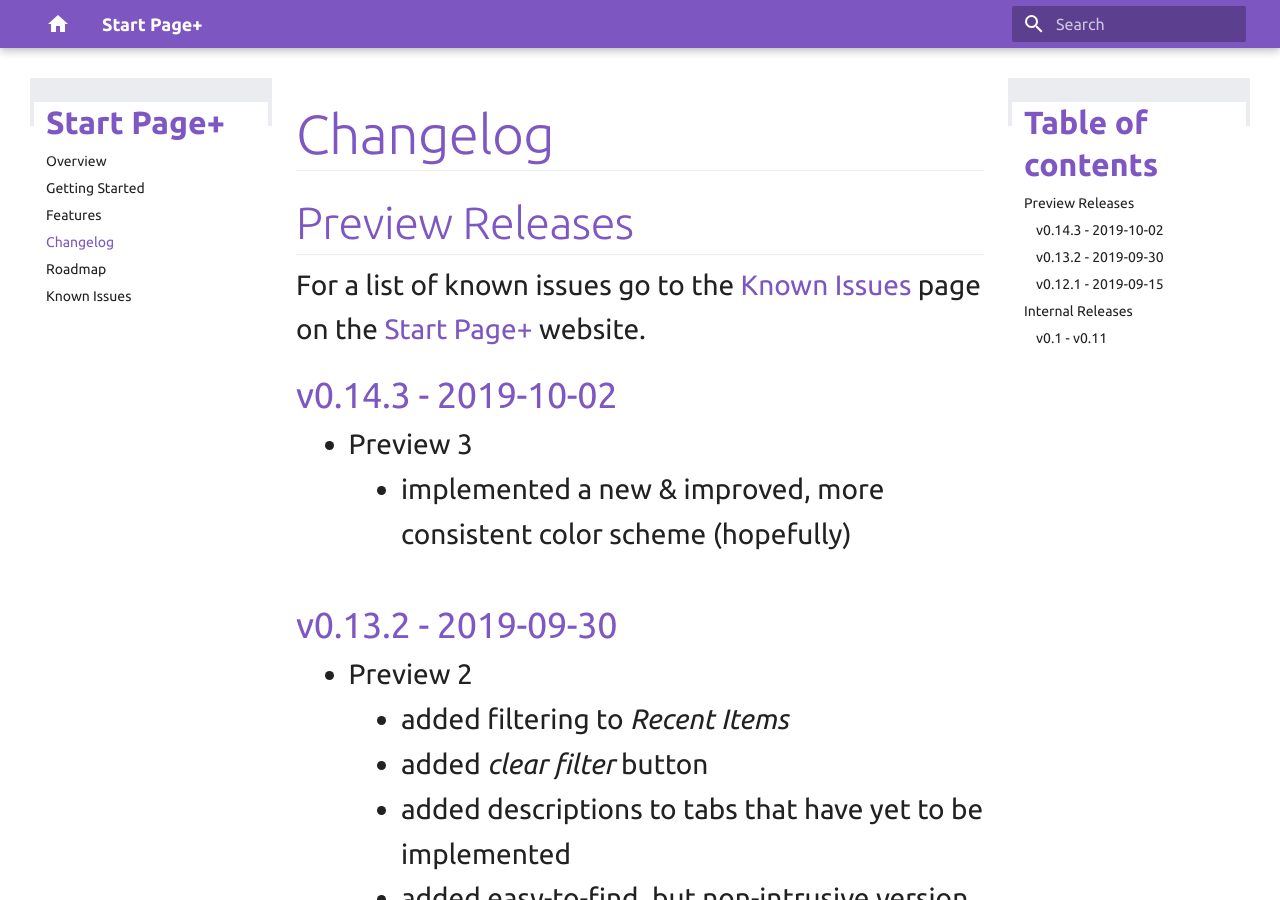
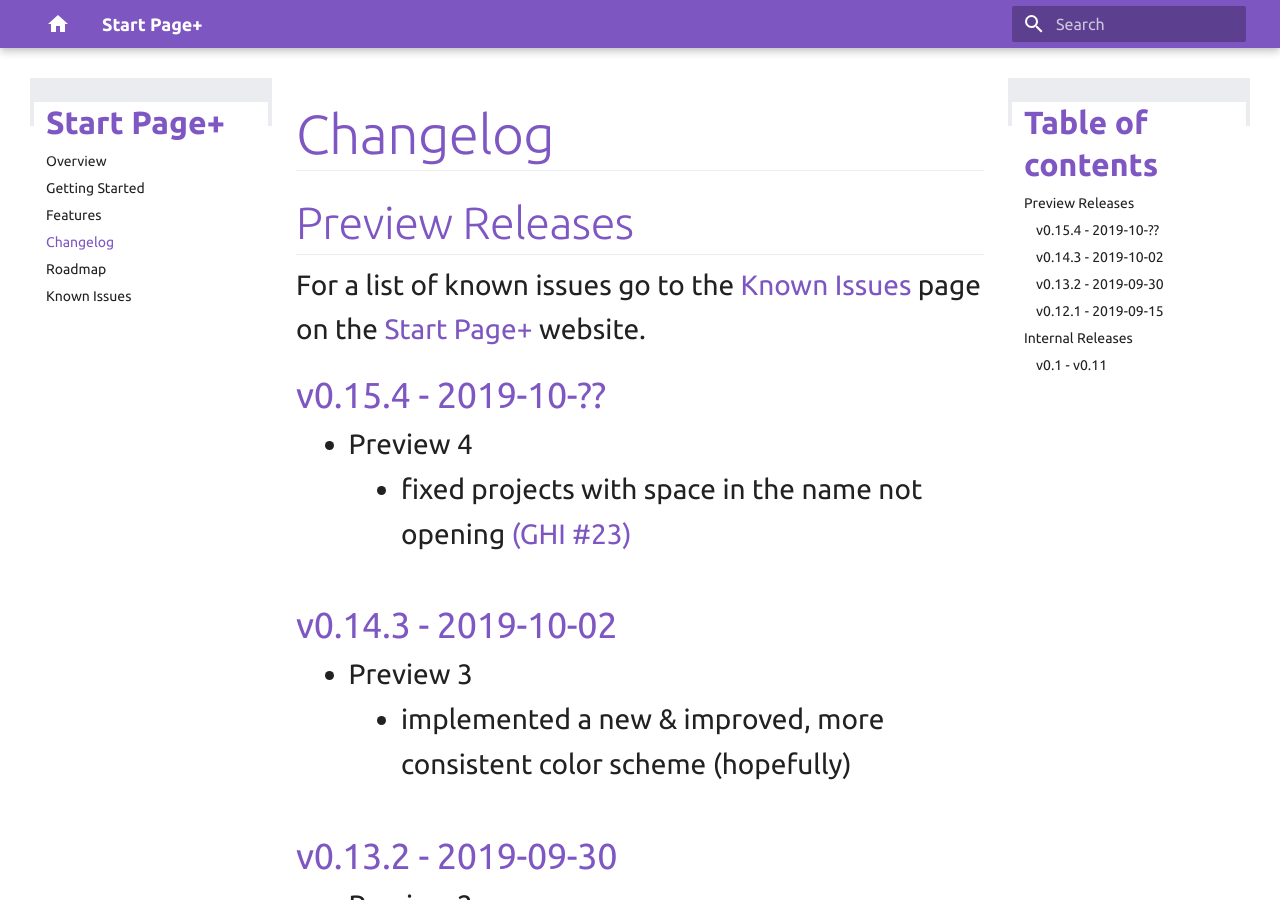
Before and after one commit to luminous-software/start-page-plus, an MkDocs documentation site: the page built from docs-source/changelog.md, in a window 1280 px wide and 900 px high. Built offline with MkDocs 1.6.1 and Material for MkDocs 9.7.7, drawn with Linux system fonts in a browser that asks for light colours; old or Windows-style settings are respelled for this version of MkDocs.

Commit message:
Update documentation files

```diff
--- a/docs-source/changelog.md
+++ b/docs-source/changelog.md
@@ -5,6 +5,13 @@
 
 [start-page-plus-url]: https://luminous-software.solutions/start-page-plus
 [known-issues-url]: https://luminous-software.solutions/start-page-plus/known-issues
+
+### v0.15.4 - 2019-10-??
+
+  - Preview 4
+    - fixed projects with space in the name not opening [(GHI #23)][github-issue-23]
+
+[github-issue-23]: https://github.com/luminous-software/start-page-plus/issues/23
 
 ### v0.14.3 - 2019-10-02
 
```
Also changed, not shown: docs-source/known-issues.md (+0 -3 lines).
